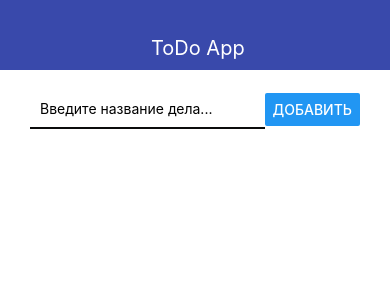
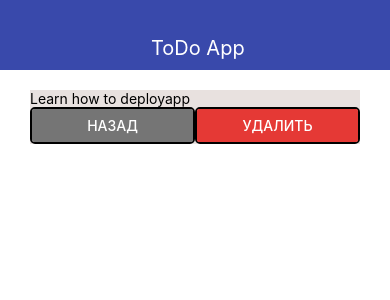
Before and after one commit to And111rey/todo_react-native, a React Native app: screen / in a window 390 px wide. Shown: the top 300 px of the page. Built offline with nearby package versions, Linux system fonts and the light colour scheme.

Commit message:
Added style constsnts

```diff
--- a/App.js
+++ b/App.js
@@ -9,11 +9,14 @@ import { TodoScreen } from "./src/screens/ToDoScreen"
 import { NavBar } from "./src/components/NavBar"
 
 ///////////////////////////////////////////////////////////////////////////////////////////////////////
-
+// ............................lesson 28
 export default function App() {
 
-  const [todoId,setTodoid ] = useState(null)
-  const [todos, setTodos] = useState([])
+  const [todoId,setTodoid ] = useState("2")
+  const [todos, setTodos] = useState([
+    {id:"1", title: "Learn react native"},
+    {id:"2", title: "Learn how to deployapp"},
+  ])
 
 
   const addTodo = (title) => {
--- a/src/components/AddTodo.js
+++ b/src/components/AddTodo.js
@@ -2,6 +2,9 @@ import React, {useState} from "react"
 import { View, StyleSheet, TextInput, Button, Alert  } from "react-native"
  // Alert - стилизтроапний вывод текста , взависимости от гаджета
     //   autoCapitalize -  свойство  <TextInput>,  отвечает за упрвление заглавними буквами
+
+import { THEME } from "../theme"
+
 export const AddTodo = ({  onSubmit }) => {
 
     const [value, setValue] = useState('')
@@ -45,7 +48,7 @@ const styles  = StyleSheet.create({
         padding: 10,            //отступы внутри элемента
         borderStyle: "solid",   // слить бордера в даном
         borderBottomWidth: 2,
-        borderBottomColor: "#0B0C0C",
+        borderBottomColor: THEME.MAIN_COLOR ,
 
 
     }
--- a/src/components/NavBar.js
+++ b/src/components/NavBar.js
@@ -1,6 +1,6 @@
 import React from 'react';
 import { StyleSheet, Text, View } from 'react-native';
-
+import { THEME } from "../theme"
 
 export  const  NavBar = ({title}) => {
     return (
@@ -17,7 +17,7 @@ const styles = StyleSheet.create({
         height: 70,
         alignItems: "center",                   // выровнять по  горизонтали
         justifyContent: "flex-end",             // выравниваем по вертикали
-        backgroundColor: "#3949ab",
+        backgroundColor: THEME.MAIN_COLOR,
         paddingBottom: 10,                      // отступ с низу
     },
     text: {
--- a/src/screens/ToDoScreen.js
+++ b/src/screens/ToDoScreen.js
@@ -1,14 +1,24 @@
 import React from "react"
 import { StyleSheet, View, Text, Button } from "react-native"
 // Button - отвечает за создание кнопки
+import { THEME } from "../theme"
+
 
 export const TodoScreen = ({ goBack, todo }) => {
     return (
-        <View>
+        <View style={styles.bck}>
             <Text>
                 {todo.title}
             </Text>
-            <Button title="Назад" onPress={goBack}/>
+            <View style={styles.buttons} >
+                <View style={styles.btn}>
+                    <Button title="Назад" color={THEME.GREY_COLOR} onPress={goBack}/>
+                </View>
+                <View style={styles.btn}>
+                    <Button title="Удалить" color={THEME.DANGER_COLOR} onPress={()=> {console.log("To remove")}}/>
+                </View>
+            </View>
+
         </View>
     )
 }
@@ -16,4 +26,21 @@ export const TodoScreen = ({ goBack, todo }) => {
 
 
 
-const styles = StyleSheet.create({})
+const styles = StyleSheet.create({
+    bck:{
+        backgroundColor: "#E8E1DF"
+    },
+    buttons: {
+        flexDirection: "row", // чтоб  все елементы в теге View быи в строку
+        justifyContent: "space-around" // "ососновать контент" с промежутком
+    },
+    btn: {
+        width: "50%",
+        borderStyle: "solid",   // слить бордера в даном
+        borderWidth: 2,
+        borderRadius: 5,
+
+
+    }
+
+})
--- /dev/null
+++ b/src/theme.js
@@ -0,0 +1,7 @@
+
+
+export const THEME = {
+    DANGER_COLOR: "#e53935",
+    GREY_COLOR: "#757575",
+    MAIN_COLOR: "#3949ab"
+}
```
